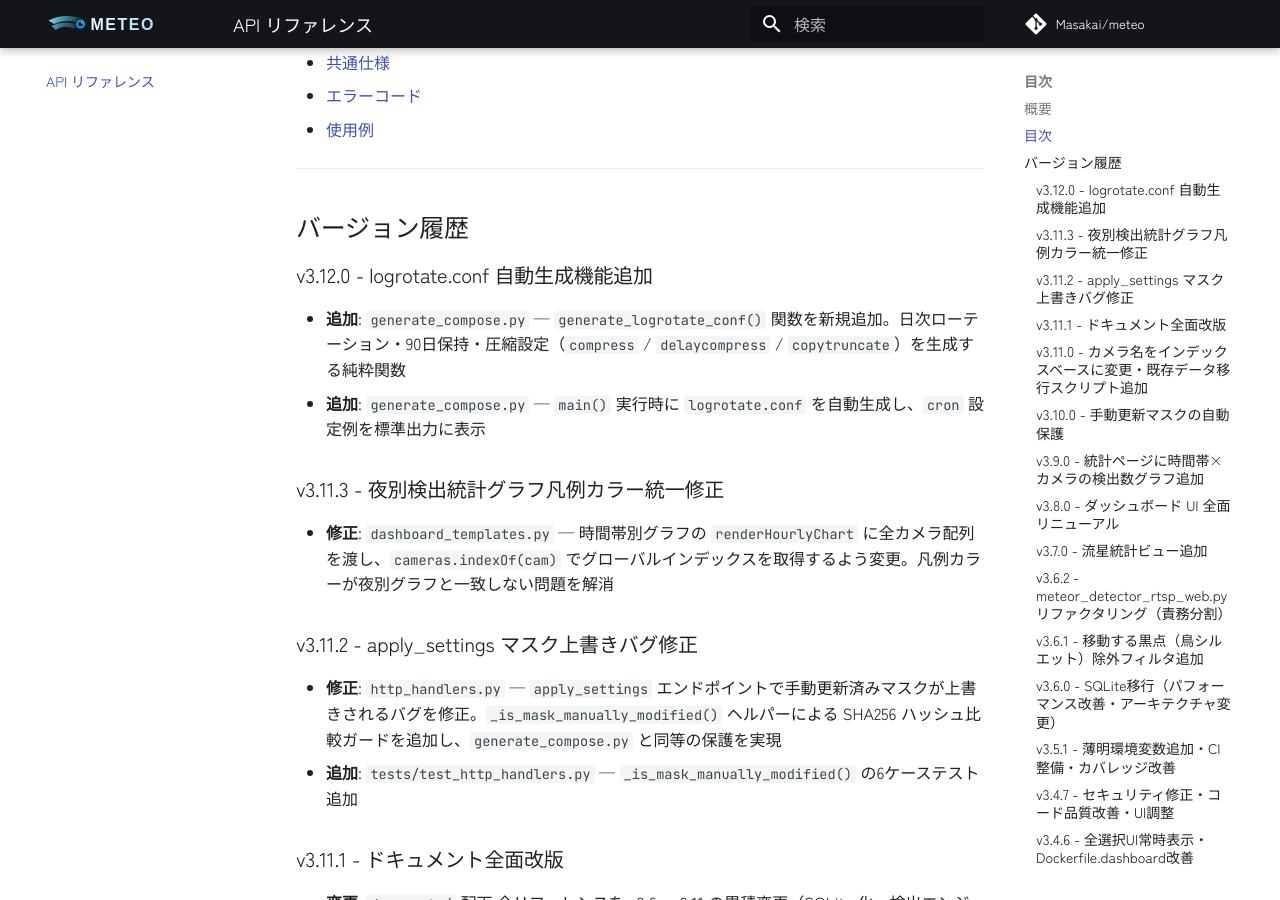
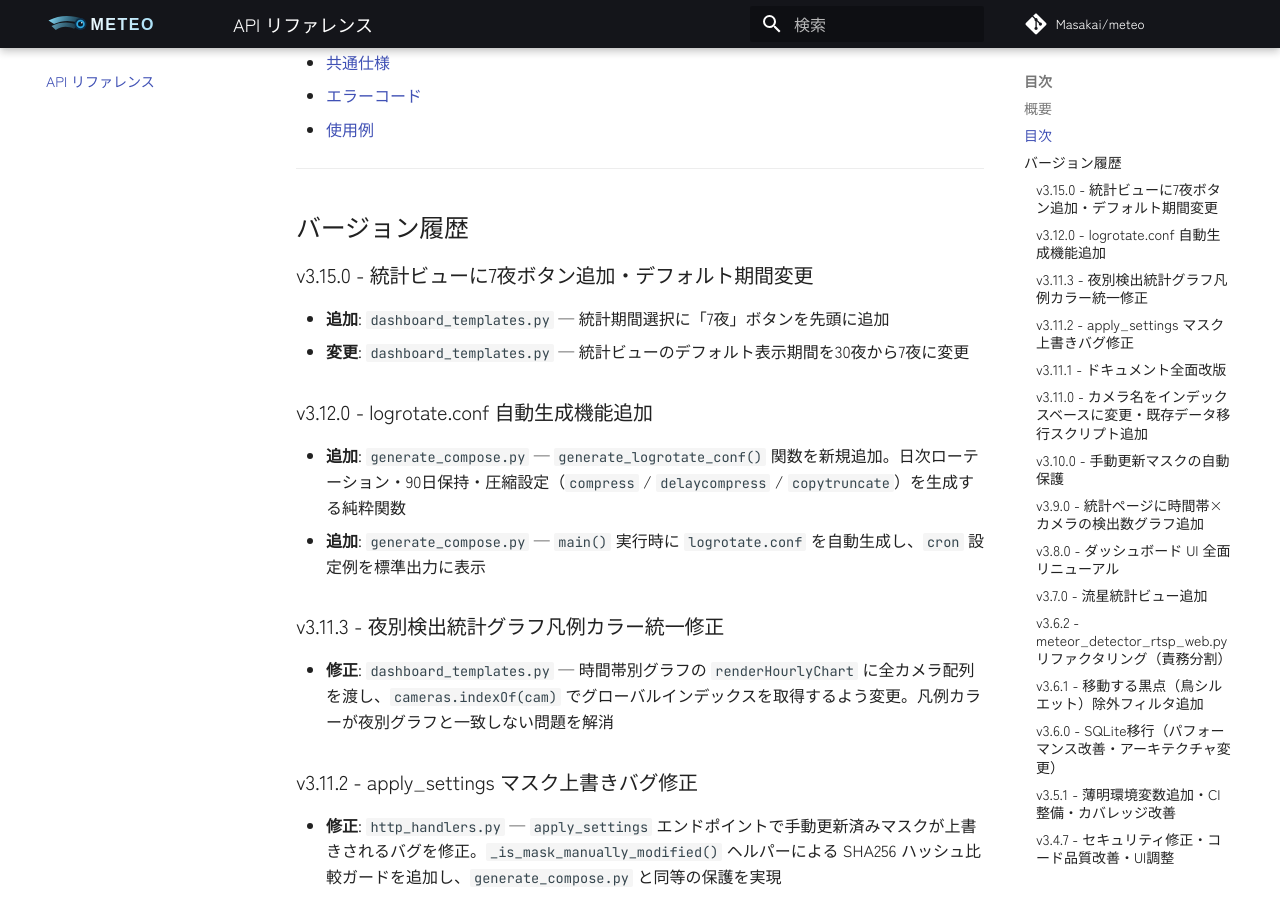
Before and after one commit to Masakai/meteo, an MkDocs documentation site: the page built from documents/API_REFERENCE.md, in a window 1280 px wide and 900 px high, scrolled down 639 px. Built offline with MkDocs 1.6.1 and Material for MkDocs 9.7.7, drawn with Linux system fonts in a browser that asks for light colours; comment, search, counter and statistics services are not loaded; some of the changed text lies outside the part shown.

Commit message:
v3.15.0 リリース: 統計ビューに7夜ボタン追加・デフォルト表示期間を7夜に変更
Co-Authored-By: Claude Sonnet 4.6 <noreply@anthropic.com>

```diff
--- a/dashboard_config.py
+++ b/dashboard_config.py
@@ -4,7 +4,7 @@ Dashboard configuration and environment setup.
 
 import os
 
-VERSION = "3.14.0"
+VERSION = "3.15.0"
 
 # 検出時間の取得用
 try:
--- a/documents/API_REFERENCE.md
+++ b/documents/API_REFERENCE.md
@@ -26,6 +26,11 @@ Licensed under the MIT License
 ---
 
 ## バージョン履歴
+
+### v3.15.0 - 統計ビューに7夜ボタン追加・デフォルト期間変更
+
+- **追加**: `dashboard_templates.py` — 統計期間選択に「7夜」ボタンを先頭に追加
+- **変更**: `dashboard_templates.py` — 統計ビューのデフォルト表示期間を30夜から7夜に変更
 
 ### v3.12.0 - logrotate.conf 自動生成機能追加
 
@@ -1244,6 +1249,7 @@ curl http://localhost:8080/changelog
 
 **説明**: カメラ別・夜別（日没〜翌日の日の出）の流星統計を表示するHTMLページ。
 ナビゲーションバーの「統計」タブから遷移する。データは `/stats_data` から非同期取得する。
+初期表示は過去7夜分のデータ（ページロード時に `days=7` で `/stats_data` を呼び出す）。
 
 **レスポンス**:
 - Content-Type: `text/html; charset=utf-8`
--- a/documents/ARCHITECTURE.md
+++ b/documents/ARCHITECTURE.md
@@ -1,6 +1,6 @@
 # アーキテクチャドキュメント
 
-**バージョン: v3.11.1**
+**バージョン: v3.15.0**
 
 ---
 
```
Also changed, not shown: CHANGELOG.md (+9 -0 lines), dashboard_templates.py (+4 -3 lines), 1 other file.
